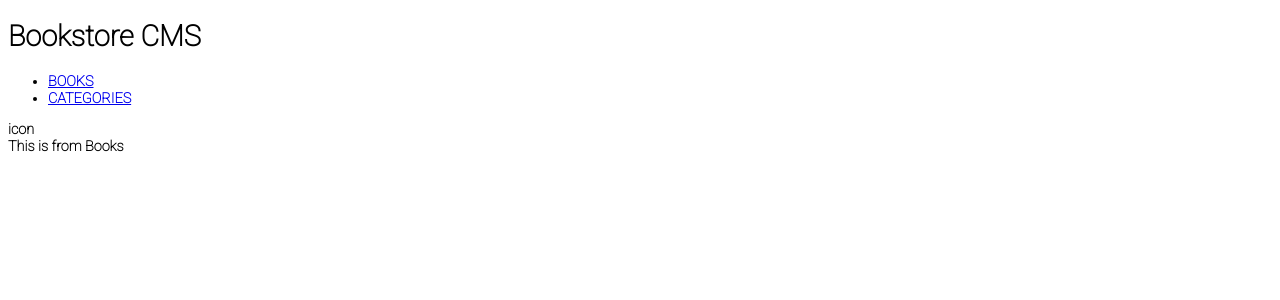
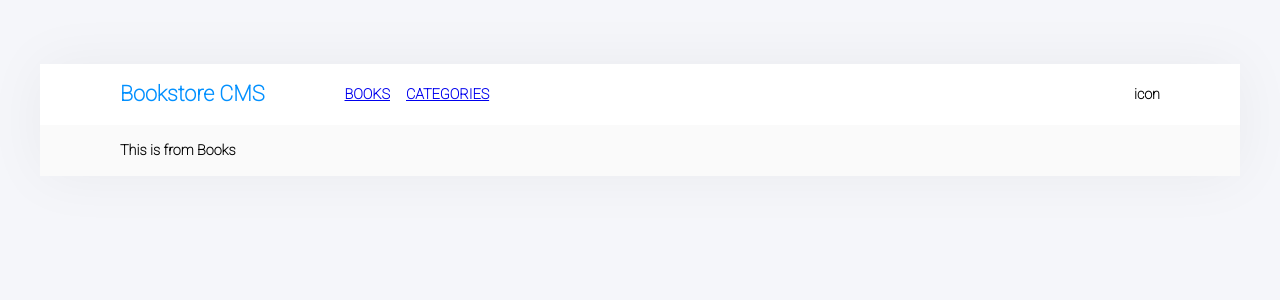
Before and after one commit to barakadanny/Book-store-React-js, a React (Create React App) app: page / in a window 1280 px wide. Shown: the top 300 px of the page. Built offline with nearby package versions, Linux system fonts and the light colour scheme.

Commit message:
Header Style Added

```diff
--- a/public/index.html
+++ b/public/index.html
@@ -24,7 +24,7 @@
       work correctly both with client-side routing and a non-root public URL.
       Learn how to configure a non-root public URL by running `npm run build`.
     -->
-    <title>React App</title>
+    <title>Bookstore CMS</title>
   </head>
   <body>
     <noscript>You need to enable JavaScript to run this app.</noscript>
--- a/src/App.js
+++ b/src/App.js
@@ -7,10 +7,12 @@ function App() {
   return (
     <div className="app-container">
       <Header />
-      <Routes>
-        <Route path="/" element={<Books />} />
-        <Route path="Categories" element={<Categories />} />
-      </Routes>
+      <div className="content">
+        <Routes>
+          <Route path="/" element={<Books />} />
+          <Route path="Categories" element={<Categories />} />
+        </Routes>
+      </div>
     </div>
   );
 }
--- a/src/components/Header.css
+++ b/src/components/Header.css
@@ -0,0 +1,33 @@
+header {
+  background-color: var(--white-color);
+  display: flex;
+  justify-content: space-between;
+  align-items: center;
+  padding: 1em 1em;
+}
+
+nav {
+  display: flex;
+  gap: 2rem;
+  align-items: center;
+}
+
+nav h1 {
+  color: var(--azure-color);
+}
+
+nav ul {
+  display: flex;
+  gap: 1rem;
+}
+
+
+/* Desktop View */
+@media screen and (min-width: 768px) {
+  header {
+    padding: 1em 5rem;
+  }
+  nav {
+      gap: 5rem;
+  }
+}
--- a/src/components/Header.js
+++ b/src/components/Header.js
@@ -5,9 +5,9 @@ import './Header.css';
 function Header() {
   return (
     <header>
-      <h1>Bookstore CMS</h1>
       <nav>
-        <ul>
+        <h1>Bookstore CMS</h1>
+        <ul className="nav-menu">
           <li>
             <Link to="/">BOOKS</Link>
           </li>
--- a/src/index.css
+++ b/src/index.css
@@ -3,7 +3,23 @@
 *,
 *::before,
 *::after {
-  box-sizing: inherit;
+  box-sizing: border-box;
+  margin: 0;
+  padding: 0;
+}
+
+:root {
+  --white-color: #fff;
+  --pale-grey-color: #f5f6fa;
+  --warm-grey-color: #888;
+  --azure-color: #0290ff;
+  --azure-light-color: #4386bf;
+  --dark-bold-color: #121212;
+  --dark-rgba-color: rgba(0, 0, 0, 0.05);
+}
+
+ul {
+  list-style: none;
 }
 
 html {
@@ -14,4 +30,30 @@ html {
 body {
   font-size: 0.9em;
   font-weight: 700;
+  line-height: 1.5;
+  background-color: var(--pale-grey-color);
+  overflow-x: hidden;
+  width: 100%;
+  padding: 0 1em;
+  scroll-behavior: smooth;
 }
+
+.app-container {
+  max-width: 1200px;
+  margin: 0 auto;
+  margin-top: 4rem;
+  background-color: var(--white-color);
+  box-shadow: 0 0 60px 0 rgba(0, 0, 0, 0.05);
+}
+
+.content {
+  padding: 1em 1em;
+  background-color: #fafafa;
+}
+
+/* Desktop view */
+@media screen and (min-width: 768px) {
+  .content {
+    padding: 1em 5rem;
+  }
+}
```
